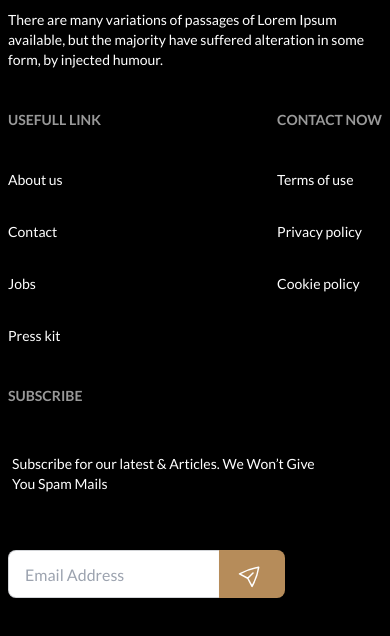
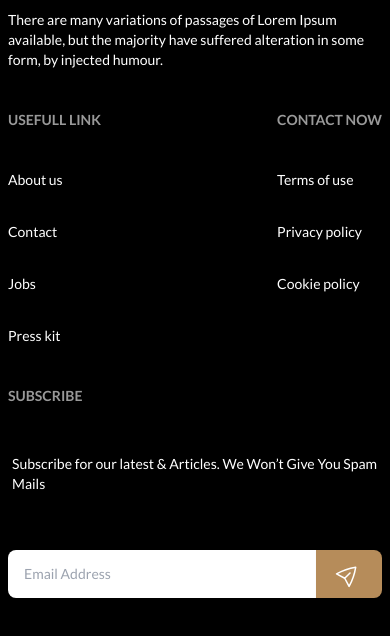
Before and after one commit to HabibullahAkhand/Justice-legal, a plain HTML site: page index.html in a window 390 px wide. Shown: the part 6460-7096 px from the top of the page. Drawn offline with nearby package versions, Linux system fonts and the light colour scheme.

Commit message:
into the footer section , input fild is not responsive . i fixed it.

```diff
--- a/index.html
+++ b/index.html
@@ -371,12 +371,12 @@
           </nav>
           <form class="space-y-6">
             <header class="footer-title">Subscribe</header>
-            <fieldset class="space-y-6 form-control w-80">
+            <fieldset class="space-y-6 form-control">
               <label class="label mb-6">
                 <span class="">Subscribe for our latest & Articles. We Won’t Give You Spam Mails</span>
               </label>
               <div class="join">
-                <input type="text" placeholder="Email Address" class="input input-bordered join-item" />
+                <input type="text" placeholder="Email Address" class="px-4 w-full join-item " />
                 <button class="btn bg-[#B68C5A] border-none join-item"><svg xmlns="http://www.w3.org/2000/svg" width="34" height="34" viewBox="0 0 34 34" fill="none">
                     <g clip-path="url(#clip0_12_37)">
                       <path d="M12.7279 21.2427L4.52197 16.8989C10.4846 13.6228 16.9629 11.3888 23.6775 10.2931C22.5826 17.0078 20.3492 23.4863 17.0738 29.4494L12.7279 21.2427ZM12.7279 21.2427L18.0312 15.9394" stroke="white" stroke-width="1.5" stroke-linecap="round" stroke-linejoin="round"/>
```
